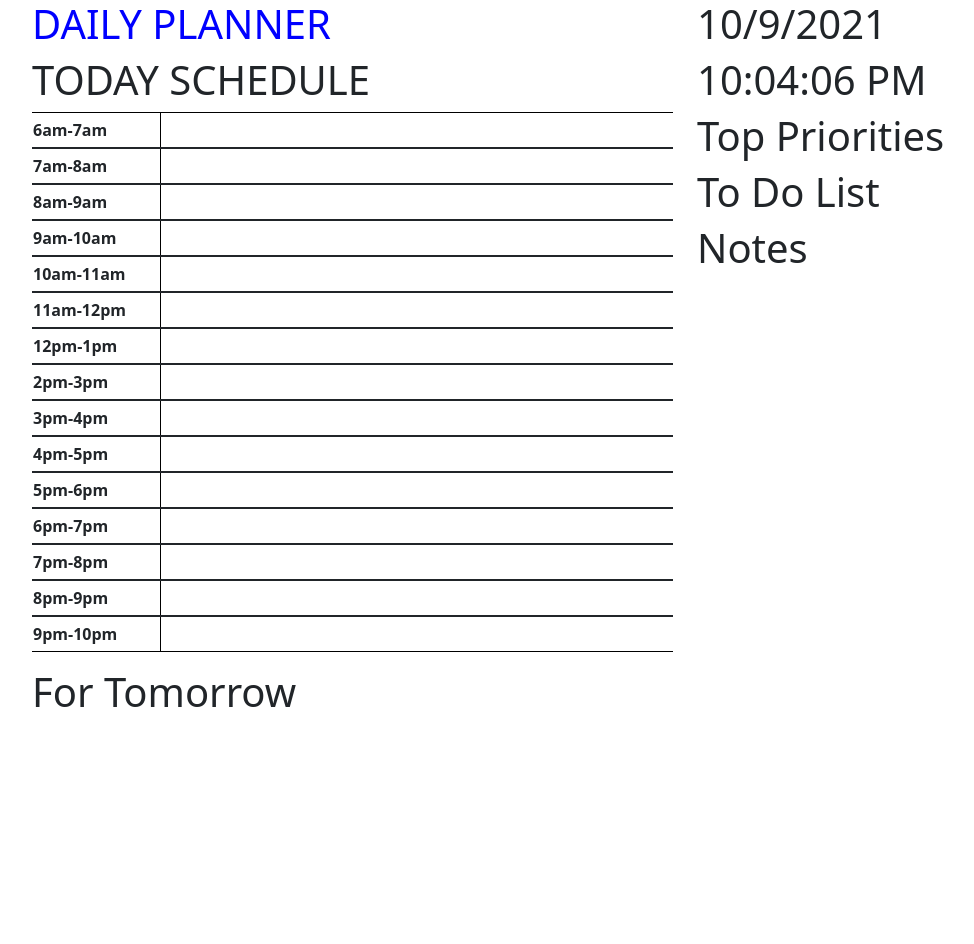
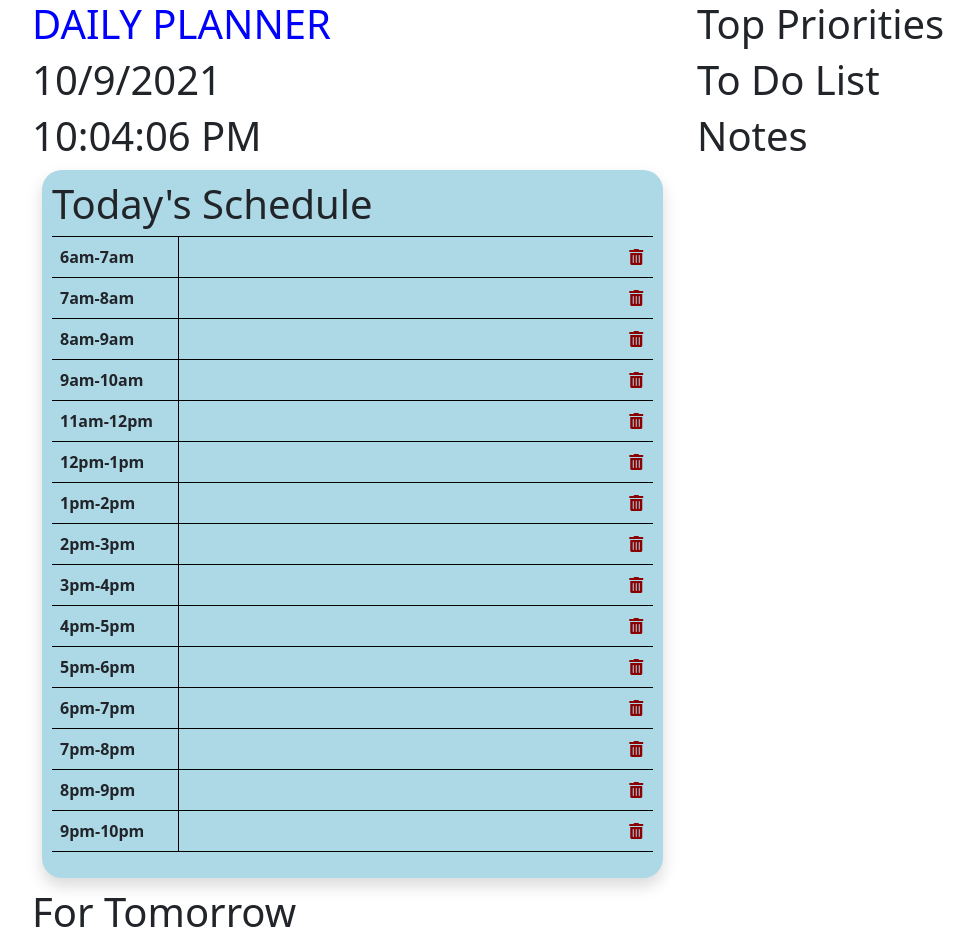
Before and after one commit to Maxx105/react_day_planner, a React (Create React App) app in the folder planner/: page / in a window 1280 px wide. Shown: the whole page, without its empty margins (50-1024 px from the left). Before the commit the page ends 800 px from the top, so only its background shows below. Built offline with nearby package versions, Linux system fonts and the light colour scheme; the HTML template or start-up script is replaced by a standard one.

Commit message:
completed TodaySchedule component

```diff
--- a/planner/src/App.js
+++ b/planner/src/App.js
@@ -13,11 +13,11 @@ function App() {
       <div className = "row">
         <div className="col-md-7 col-sm-12">
           <Title/>
+          <CurrentDate/>
           <TodaySchedule/>
           <ForTomorrow/>
         </div>
         <div className="col-md-5 col-sm-12">
-          <CurrentDate/>
           <TopPriorities/>
           <ToDoList/>
           <Notes/>
--- a/planner/src/components/TodaySchedule/index.js
+++ b/planner/src/components/TodaySchedule/index.js
@@ -1,72 +1,83 @@
-import React from "react";
+import React, {useState, useEffect} from "react";
 import "./style.css";
 
 function TodaySchedule() {
+    const times = ["6am-7am", "7am-8am", "8am-9am", "9am-10am", "11am-12pm", "12pm-1pm", "1pm-2pm", "2pm-3pm", "3pm-4pm", "4pm-5pm", "5pm-6pm", "6pm-7pm", "7pm-8pm", "8pm-9pm", "9pm-10pm"];
+    const [currentTask, setCurrentTask] = useState("");
+    const [currentTime, setCurrentTime] = useState("");
+    const [taskColors, setTaskColors] = useState([]);
+
+    useEffect(() => {
+        setSchedule();
+        getHourColor();
+    }, []);
+
+    function setTask(time) {
+        if (document.getElementById(time).innerHTML !== "") {
+            localStorage.setItem(time, document.getElementById(time).innerHTML);
+            setCurrentTask(document.getElementById(time).innerHTML);
+            setCurrentTime(document.getElementById(time).id);
+        }
+    }
+
+    function setSchedule() {
+        for (let i = 0; i < times.length; i++) {
+            document.getElementById(times[i]).innerHTML = localStorage.getItem(times[i])
+        }
+    }
+
+    function deleteTask(time) {
+        localStorage.removeItem(time, document.getElementById(time).innerHTML);
+        setSchedule();
+    }
+
+    function getHourColor() {
+        const date = new Date();
+        const hour = date.getHours();
+        let colorsArray = [];
+        for (let i = 7; i < 22; i++) {
+            if (hour >= i && hour < i+1) {
+                colorsArray.push("pink")
+            } else if (hour < i) {
+                colorsArray.push("lightgreen")
+            } else if (hour >= i+1) {
+                colorsArray.push("")
+            }
+        }
+        setTaskColors(colorsArray);
+    }
+
     return (
-        <div>
-            <h1>TODAY SCHEDULE</h1>
+        <div id="today-schedule" className = "shadow">
+            <h1>Today's Schedule</h1>
             <table className="table">
-                <tr>
-                    <th className="time">6am-7am</th>
-                    <th className="task"><p></p></th>
-                </tr>
-                <tr>
-                    <th className="time">7am-8am</th>
-                    <th className="task"><p></p></th>
-                </tr>
-                <tr>
-                    <th className="time">8am-9am</th>
-                    <th className="task"><p></p></th>
-                </tr>
-                <tr>
-                    <th className="time">9am-10am</th>
-                    <th className="task"><p></p></th>
-                </tr>
-                <tr>
-                    <th className="time">10am-11am</th>
-                    <th className="task"><p></p></th>
-                </tr>
-                <tr>
-                    <th className="time">11am-12pm</th>
-                    <th className="task"><p></p></th>
-                </tr>
-                <tr>
-                    <th className="time">12pm-1pm</th>
-                    <th className="task"><p></p></th>
-                </tr>
-                <tr>
-                    <th className="time">2pm-3pm</th>
-                    <th className="task"><p></p></th>
-                </tr>
-                <tr>
-                    <th className="time">3pm-4pm</th>
-                    <th className="task"><p></p></th>
-                </tr>
-                <tr>
-                    <th className="time">4pm-5pm</th>
-                    <th className="task"><p></p></th>
-                </tr>
-                <tr>
-                    <th className="time">5pm-6pm</th>
-                    <th className="task"><p></p></th>
-                </tr>
-                <tr>
-                    <th className="time">6pm-7pm</th>
-                    <th className="task"><p></p></th>
-                </tr>
-                <tr>
-                    <th className="time">7pm-8pm</th>
-                    <th className="task"><p></p></th>
-                </tr>
-                <tr>
-                    <th className="time">8pm-9pm</th>
-                    <th className="task"><p></p></th>
-                </tr>
-                <tr>
-                    <th className="time">9pm-10pm</th>
-                    <th className="task"><p></p></th>
-                </tr>
+                <tbody>
+                    {times.map((time, index) => (
+                        <tr key={time} style={{backgroundColor: taskColors[index]}}>
+                            <th className="time">{time}</th>
+                            <th className="task" id={time} contentEditable="true" onInput={() => setTask(time)}></th>
+                            <th className="delete" ><i className="fas fa-trash-alt" data-bs-toggle="modal" data-bs-target="#deleteTask" onClick={() => setCurrentTime(time)}></i></th>
+                        </tr>
+                    ))}
+                </tbody>
             </table>
+            <div className="modal fade" id="deleteTask" tabIndex="-1" aria-labelledby="deleteTaskLabel" aria-hidden="true">
+                <div className="modal-dialog">
+                    <div className="modal-content">
+                        <div className="modal-header">
+                            <h5 className="modal-title" id="deleteTaskLabel">Delete Task</h5>
+                            <button type="button" className="btn-close" data-bs-dismiss="modal" aria-label="Close"></button>
+                        </div>
+                        <div className="modal-body">
+                            Are you sure you want to delete this task?
+                        </div>
+                        <div className="modal-footer">
+                            <button type="button" className="btn btn-secondary" data-bs-dismiss="modal">Cancel</button>
+                            <button type="button" onClick={() => deleteTask(currentTime)} className="btn btn-danger" data-bs-dismiss="modal">Delete</button>
+                        </div>
+                    </div>
+                </div>
+            </div>
         </div>
     );
 }
--- a/planner/src/components/TodaySchedule/style.css
+++ b/planner/src/components/TodaySchedule/style.css
@@ -8,5 +8,49 @@
 .task {
     border-top: 1px solid black;
     border-bottom: 1px solid black;
-    width: 80%;
+    width: 70%;
 }
+
+.save {
+    border-top: 1px solid black;
+    border-bottom: 1px solid black;
+    width: 5%;
+}
+
+.delete {
+    border-top: 1px solid black;
+    border-bottom: 1px solid black;
+    width: 5%;
+}
+
+#today-schedule {
+    background-color: lightblue;
+    padding: 10px;
+    margin: 10px;
+    border-radius: 20px;
+    /* border: 10px solid rgb(209, 209, 243); */
+}
+
+.fa-save {
+    color: #2E76CF;
+}
+
+.fa-save:hover {
+    color: #173b67;
+}
+
+.fa-save:active {
+    color: black;
+}
+
+.fa-trash-alt {
+    color: darkred;
+}
+
+.fa-trash-alt:hover {
+    color: rgb(58, 1, 1);
+}
+
+.fa-trash-alt:active {
+    color: black;
+}
```
